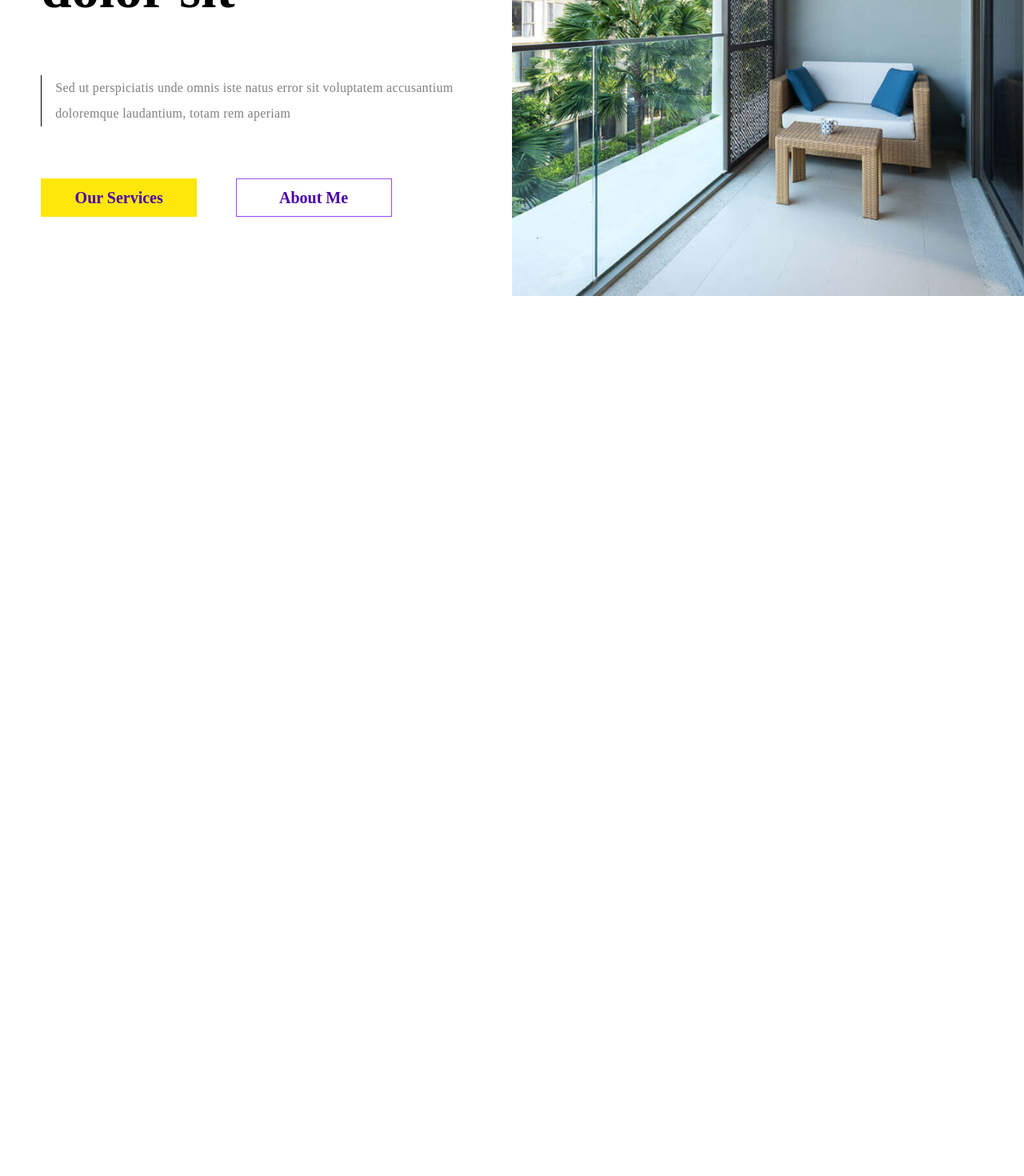
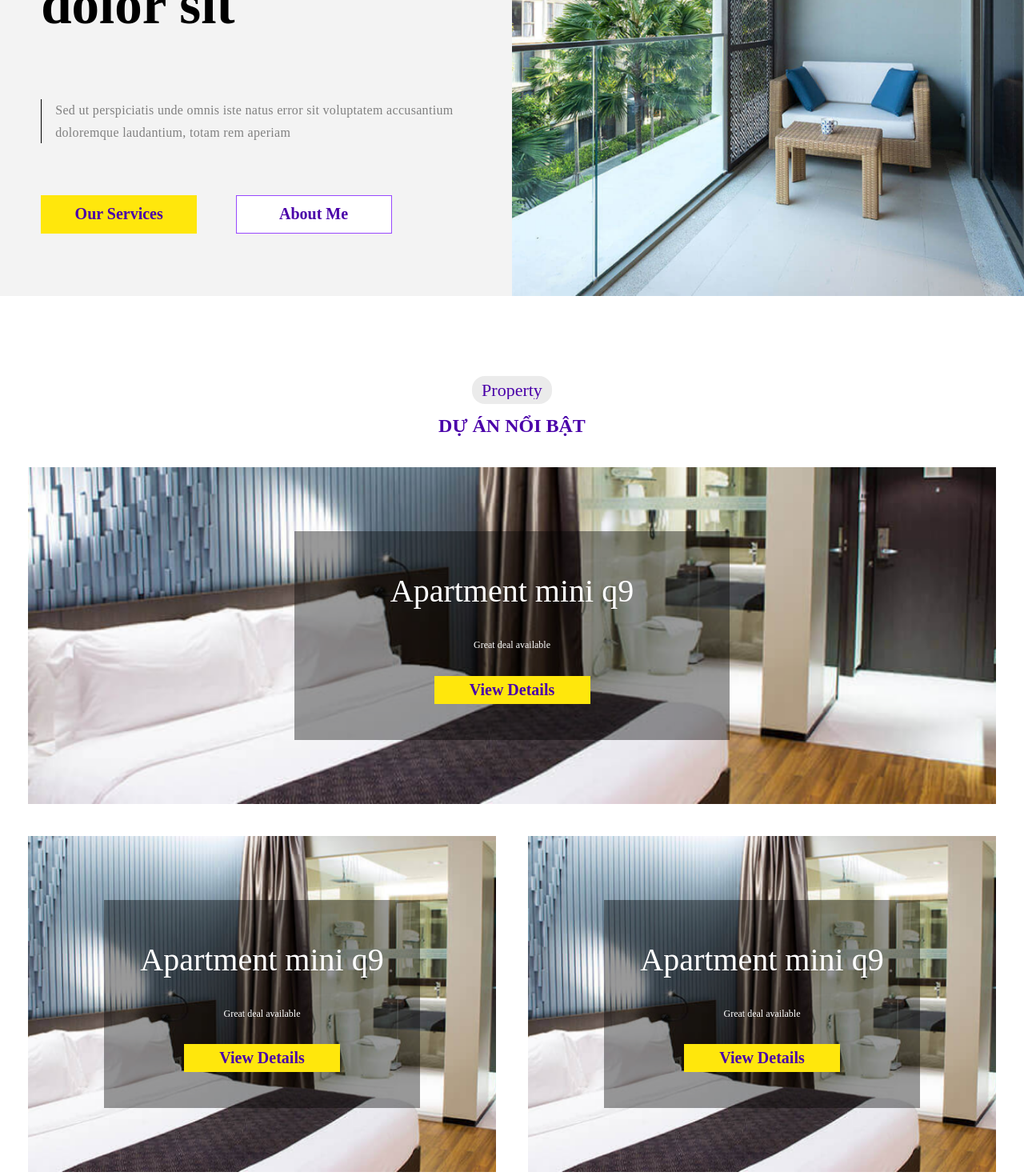
Before and after one commit to DuTran7/CityHouzing, a Next.js app: page / in a window 1280 px wide. Shown: the part 300-1770 px from the top of the page at 80% size. Before the commit the page ends 800 px from the top, so only its background shows below. Built offline with nearby package versions, Linux system fonts and the light colour scheme.

Commit message:
du an noi bat

```diff
--- /dev/null
+++ b/src/components/home/outstandingProject/OutstandingProject.js
@@ -0,0 +1,184 @@
+import { Box, Chip, Grid, Paper, Typography } from '@mui/material';
+import Property from 'components/shared/Property';
+import { StyledBtnContain } from 'components/ukit/Button';
+import React, { useState } from 'react';
+import { theme } from 'theme';
+import { makeStyles } from '@mui/styles';
+
+const useStyles = makeStyles({
+  hoverElement: {
+    // backgroundColor: 'red !important',
+    '&:hover': {
+      width: '100% !important',
+      height: '100% !important',
+      margin: '0 !important',
+
+    },
+  },
+});
+
+function OutstandingProject() {
+  const [projects, setProjects] = useState([
+    {
+      main: true,
+      id: Math.ceil(Math.random() * 99999),
+      name: 'Apartment mini q9',
+      description: 'Great deal available',
+    },
+    {
+      main: false,
+      id: Math.ceil(Math.random() * 99999),
+      name: 'Apartment mini q9',
+      description: 'Great deal available',
+    },
+    {
+      main: false,
+      id: Math.ceil(Math.random() * 99999),
+      name: 'Apartment mini q9',
+      description: 'Great deal available',
+    },
+    {
+      main: false,
+      id: Math.ceil(Math.random() * 99999),
+      name: 'Apartment mini q9',
+      description: 'Great deal available',
+    },
+    {
+      main: false,
+      id: Math.ceil(Math.random() * 99999),
+      name: 'Apartment mini q9',
+      description: 'Great deal available',
+    },
+  ]);
+
+  const classes = useStyles();
+
+  const ProjectList = () => {
+    return (
+      <Grid container spacing={5}>
+        {projects.map((project) => {
+          if (project.main) {
+            return (
+              <Grid key={project.id} xl={8} md={12} sm={12} xs={12} item>
+                <Box
+                  style={{
+                    backgroundImage: "url('/home/project.png')",
+                    backgroundPosition: 'center bottom',
+                    backgroundSize: 'cover',
+                    backgroundRepeat: 'no-repeat',
+                    width: '100%',
+                    height: '100%',
+                    boxSizing: 'border-box',
+                    display: 'flex',
+                    flexDirection: 'row',
+                    alignItems: 'center',
+                    justifyContent: 'center',
+                    backgroundColor: "rgb(250, 40, 38)"
+                  }}
+
+                >
+                  <Box
+                    style={{
+                      display: 'inline-block',
+                      boxSizing: 'border-box',
+                      margin: '80px',
+                      padding: '45px 120px',
+                      textAlign: 'center',
+                      backgroundColor: 'rgba(0, 0, 0, 0.4)',
+                      display: 'flex',
+                      flexDirection: 'column',
+                      alignItems: 'center',
+                      justifyContent: 'center',
+                    }}
+                    className={classes.hoverElement}
+                  >
+                    <Typography style={{ marginBottom: '30px' }} variant="h3">
+                      {project.name}
+                    </Typography>
+                    <Typography style={{ marginBottom: '30px' }} variant="h6">
+                      {project.description}
+                    </Typography>
+                    <StyledBtnContain
+                      fontSize="20px"
+                      fontWeight="600"
+                      lineheight="20px"
+                      style={{ height: 'auto' }}
+                    >
+                      View Details
+                    </StyledBtnContain>
+                  </Box>
+                </Box>
+              </Grid>
+            );
+          } else {
+            return (
+              <Grid key={project.id} xl={4} md={6} sm={12} xs={12} item>
+                <Box
+                  style={{
+                    backgroundImage: "url('/home/project.png')",
+                    backgroundPosition: 'center bottom',
+                    backgroundSize: 'cover',
+                    backgroundRepeat: 'no-repeat',
+                    width: '100%',
+                    height: '100%',
+                    display: 'flex',
+                    flexDirection: 'row',
+                    alignItems: 'center',
+                    justifyContent: 'center',
+                  }}
+                >
+                  <Box
+                    style={{
+                      display: 'inline-block',
+                      boxSizing: 'border-box',
+                      margin: '80px',
+                      padding: '45px',
+                      textAlign: 'center',
+                      backgroundColor: 'rgba(0, 0, 0, 0.4)',
+                      display: 'flex',
+                      flexDirection: 'column',
+                      alignItems: 'center',
+                      justifyContent: 'center',
+                    }}
+                    className={classes.hoverElement}
+                  >
+                    <Typography
+                      style={{
+                        marginBottom: '30px',
+                        ':hover': {
+                          cursor: '#efefef',
+                        },
+                      }}
+                      variant="h3"
+                    >
+                      {project.name}
+                    </Typography>
+                    <Typography style={{ marginBottom: '30px' }} variant="h6">
+                      {project.description}
+                    </Typography>
+                    <StyledBtnContain
+                      fontSize="20px"
+                      fontWeight="600"
+                      lineheight="20px"
+                      style={{ height: 'auto' }}
+                    >
+                      View Details
+                    </StyledBtnContain>
+                  </Box>
+                </Box>
+              </Grid>
+            );
+          }
+        })}
+      </Grid>
+    );
+  };
+
+  return (
+    <Box style={{ margin: '35px' }}>
+      <ProjectList></ProjectList>
+    </Box>
+  );
+}
+
+export default OutstandingProject;
--- /dev/null
+++ b/src/components/home/outstandingProject/style.css
@@ -0,0 +1,4 @@
+.hover-element :hover {
+  background-color: "#efefef";
+
+}
--- a/src/components/pages/Home/HomeTopic.js
+++ b/src/components/home/topic/HomeTopic.js
@@ -6,7 +6,12 @@ import { theme } from 'theme';
 function HomeTopic() {
   return (
     <Box
-      style={{ display: 'flex', flexDirection: 'row', alignItems: 'center' }}
+      style={{
+        display: 'flex',
+        flexDirection: 'row',
+        alignItems: 'center',
+        backgroundColor: '#F3F3F3',
+      }}
     >
       <Box
         style={{
@@ -22,7 +27,7 @@ function HomeTopic() {
             style={{
               fontWeight: 600,
               fontSize: '24px',
-              lineHeight: '29px',
+              lineheight: '29px',
               marginBottom: '32px',
             }}
           >
@@ -34,7 +39,7 @@ function HomeTopic() {
             style={{
               fontWeight: 600,
               fontSize: '69px',
-              lineHeight: '84px',
+              lineheight: '84px',
               marginBottom: '66px',
             }}
           >
@@ -45,7 +50,7 @@ function HomeTopic() {
             style={{
               fontWeight: 400,
               fontSize: '16px',
-              lineHeight: '32px',
+              lineheight: '32px',
               borderLeft: '1px solid black',
               paddingLeft: '17px',
               marginBottom: '65px',
@@ -57,10 +62,9 @@ function HomeTopic() {
           <Box>
             {/* Figma fontSize is 24px */}
             <StyledBtnContain
-              uppercase={false}
               fontSize="20px"
               fontWeight="600"
-              lineHeight="20px"
+              lineheight="20px"
               style={{ marginRight: '9%' }}
             >
               Our Services
@@ -69,7 +73,7 @@ function HomeTopic() {
               variant="outlined"
               fontSize="20px"
               fontWeight="600"
-              lineHeight="20px"
+              lineheight="20px"
             >
               About Me
             </StyledBtnOutlined>
--- a/src/components/pages/Home/HomePage.js
+++ b/src/components/pages/Home/HomePage.js
@@ -3,9 +3,11 @@ import { useRouter } from 'next/router';
 import { useEffect, useState } from 'react';
 
 import { debounce } from 'lodash';
-import HomeTopic from './HomeTopic';
+import HomeTopic from '../../home/topic/HomeTopic';
+import OutstandingProject from '../../home/outstandingProject/OutstandingProject';
+import Property from 'components/shared/Property';
 
-export default function HomePage(props) {
+export default function H(props) {
   const router = useRouter();
   const { chapterList, isWheel } = props;
   const [chapters, setChapters] = useState(chapterList || []);
@@ -49,6 +51,7 @@ export default function HomePage(props) {
       }}
     >
       <HomeTopic></HomeTopic>
+      <Property title="Dự án nổi bật" chipContent="Property" margin="100px 0 190px 0" bodyComponent={OutstandingProject}/>
     </Box>
   );
 }
--- /dev/null
+++ b/src/components/shared/Property.js
@@ -0,0 +1,48 @@
+import { Box, Chip, Typography } from '@mui/material';
+import React from 'react';
+import { theme } from 'theme';
+
+function Property({
+  margin,
+  chipContent,
+  title,
+  bodyComponent: BodyComponent,
+}) {
+  return (
+    <Box style={{ margin: margin }}>
+      <Box
+        className="property-header"
+        style={{ textAlign: 'center', marginBottom: '40px' }}
+      >
+        <Chip
+          style={{
+            backgroundColor: `${theme.palette.background.property} !important`,
+            color: theme.palette.text.title,
+            overflow: 'unset',
+            marginBottom: '15px',
+            fontSize: '22px',
+            height: '35px',
+          }}
+          size="medium"
+          label={chipContent}
+        />
+
+        <Typography
+          variant="h4"
+          style={{
+            color: theme.palette.text.title,
+            fontWeight: 600,
+            textTransform: 'uppercase',
+          }}
+        >
+          {title}
+        </Typography>
+      </Box>
+      <Box className="property-body">
+        <BodyComponent></BodyComponent>
+      </Box>
+    </Box>
+  );
+}
+
+export default Property;
--- a/src/theme.js
+++ b/src/theme.js
@@ -37,6 +37,7 @@ export const theme = responsiveFontSizes(
       },
       background: {
         topic: "#F3F3F3",
+        property: "#CEBAE8",
       }
     },
     // Config: TYPOGRAPHY
```
Also changed, not shown: public/home/project.png (added).
